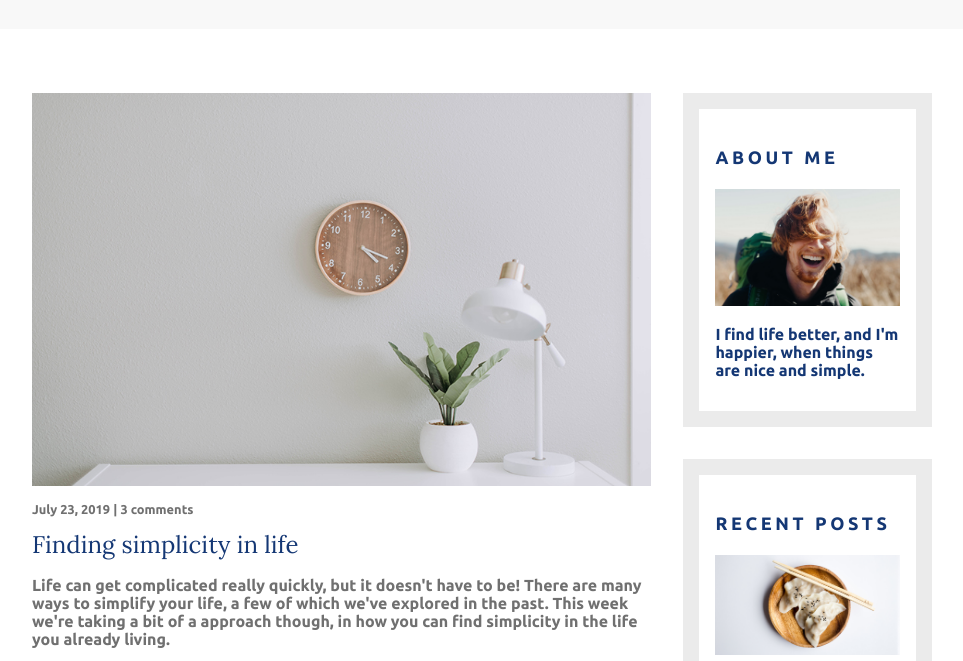
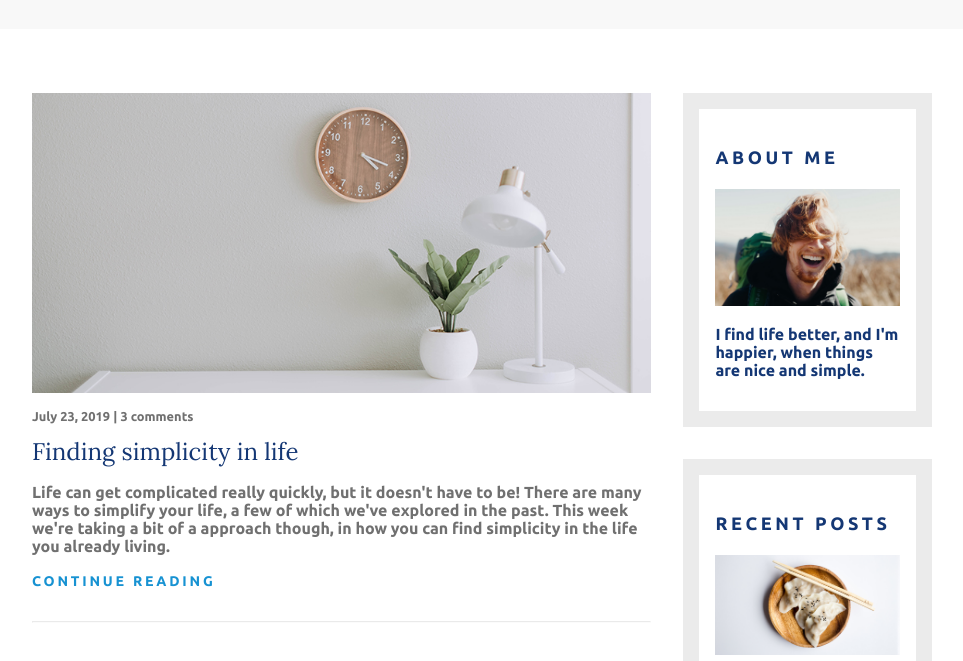
Before and after one commit to i3bdolah/Responsive-Blog, a plain HTML site: page index.html in a window 1280 px wide. Shown: the part 89-750 px from the top of the page, without its empty margins (158-1121 px from the left). Drawn offline with Linux system fonts and the light colour scheme.

Commit message:
Fixing Layout Bugs.

```diff
--- a/style.css
+++ b/style.css
@@ -125,6 +125,13 @@ img {
   max-width: 100%;
 }
 
+.home-content-top img {
+  object-fit: cover;
+  object-position: 100% 100%;
+  width: 100%;
+  max-height: 300px;
+}
+
 .home-content-bottom-item {
   margin: 3em 0;
 }
@@ -156,6 +163,7 @@ img {
 
 hr {
   margin: 2em 0;
+  opacity: 0.2;
 }
 
 .side-title {
```
